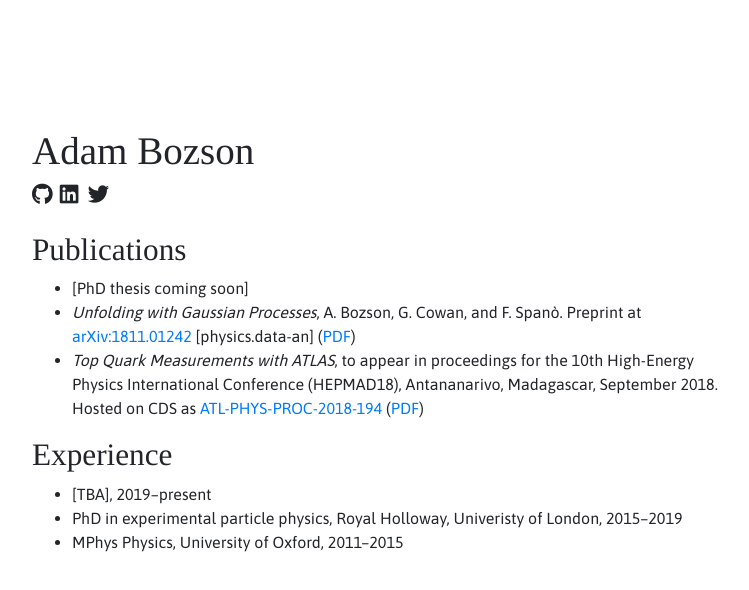
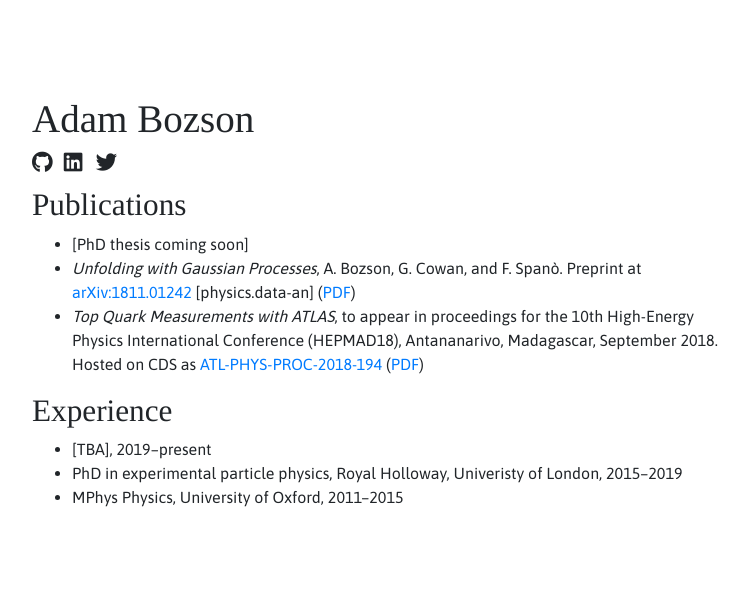
Before and after one commit to adambozson/adambozson.github.io, a website: page index.html in a window 1280 px wide. Shown: the whole page, without its empty margins (263-1012 px from the left). Drawn offline with Linux system fonts and the light colour scheme; a web font is replaced by a local one.

Commit message:
Put icons in span

```diff
--- a/index.html
+++ b/index.html
@@ -13,10 +13,11 @@
       <div class="row">
         <div class="col">
           <h1>Adam Bozson</h1>
-          <a class="head-logo fab fa-github fa-lg" href="https://github.com/adambozson" title="GitHub"></a>
-          <a class="head-logo fab fa-linkedin fa-lg" href="https://www.linkedin.com/in/adambozson/" title="LinkedIn"></a>
-          <a class="head-logo fab fa-twitter fa-lg" href="https://twitter.com/adambozson" title="Twitter"></a>
-          <br><br>
+          <span class="head-logo">
+            <a class="fab fa-github fa-lg" href="https://github.com/adambozson" title="GitHub"></a>
+            <a class="fab fa-linkedin fa-lg" href="https://www.linkedin.com/in/adambozson/" title="LinkedIn"></a>
+            <a class="fab fa-twitter fa-lg" href="https://twitter.com/adambozson" title="Twitter"></a>
+          </span>
           <h2>Publications</h2>
           <ul>
             <li>[PhD thesis coming soon]</li>
--- a/scss/bozson.scss
+++ b/scss/bozson.scss
@@ -28,7 +28,7 @@ $h6-font-size:                ms(0);
 $enable-responsive-font-sizes: true;
 
 body {
-  padding-top: 10%;
+  padding-top: 7.5%;
 }
 
 // Remove the lg and xl size classes
@@ -46,9 +46,13 @@ $container-max-widths: (
 @import "../node_modules/bootstrap/scss/bootstrap";
 
 .head-logo {
-  color: $body-color;
-  width:  1.5rem;
-  @include hover-focus {
-    text-decoration: none;
+  a {
+    color: $body-color;
+    width:  1.75rem;
+    @include hover-focus {
+      text-decoration: none;
+      color: $link-hover-color;
+    }
+    margin-bottom: 1rem;
   }
 }
```
Also changed, not shown: css/bozson.css.
